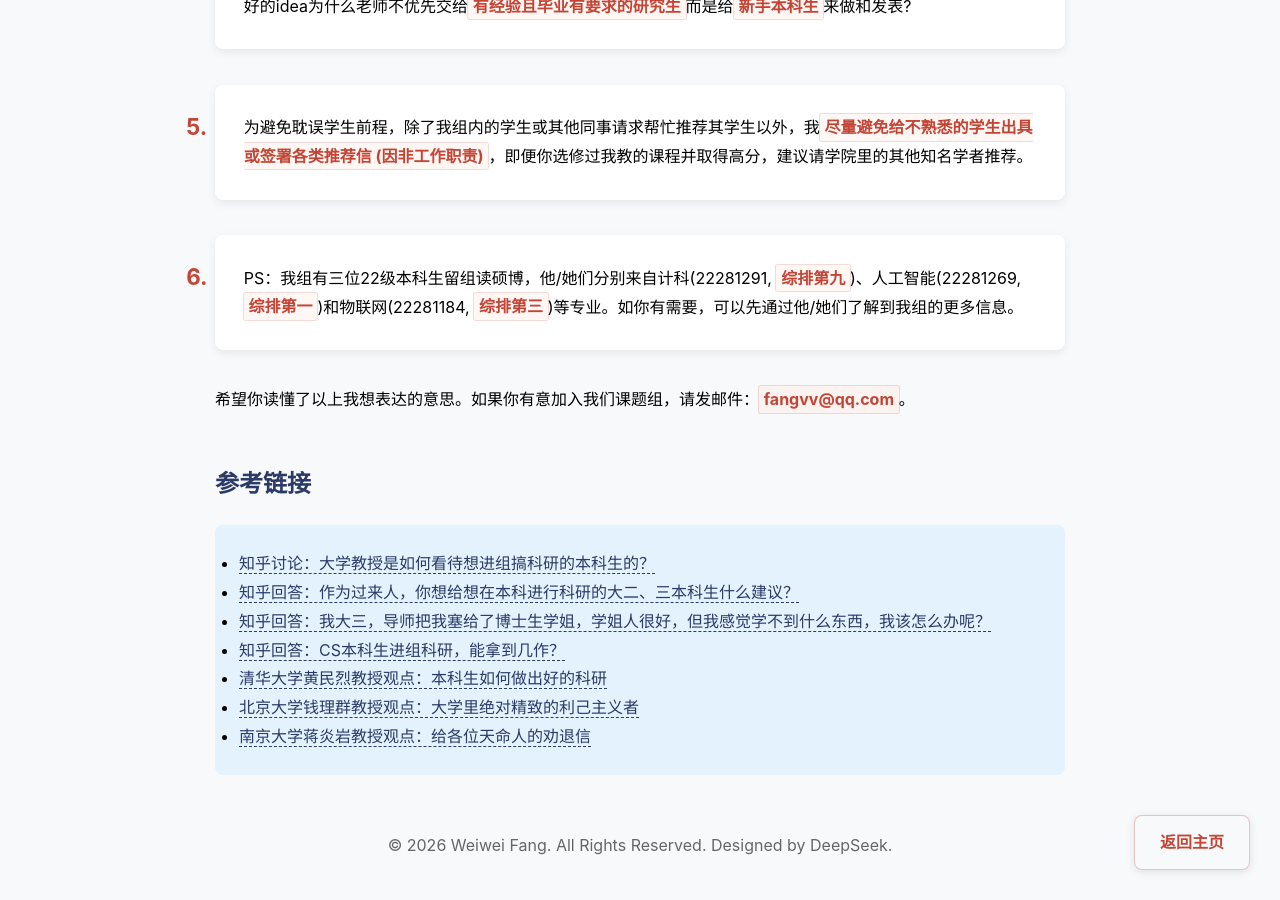
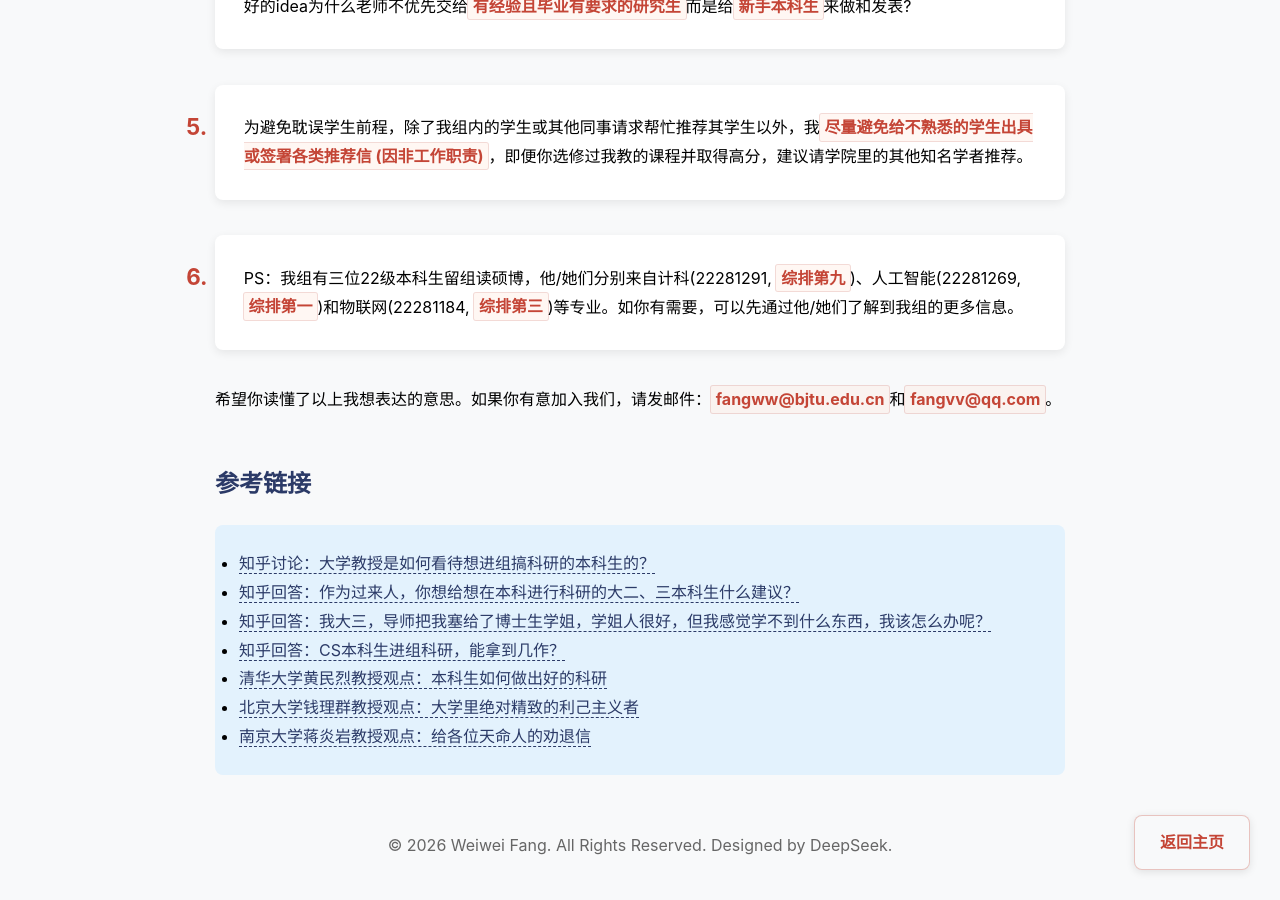
Before and after one commit to fangvv/Homepage, a Jekyll site: the page faq.html, which Jekyll copies as it is, in a window 1280 px wide and 900 px high, scrolled down 797 px. Built offline with Jekyll 4.4.1, drawn with Linux system fonts in a browser that asks for light colours; comment, search, counter and statistics services are not loaded.

Commit message:
update email

```diff
--- a/faq.html
+++ b/faq.html
@@ -133,7 +133,7 @@ strong:hover {
     </ol>
 
 <p>
-希望你读懂了以上我想表达的意思。如果你有意加入我们课题组，请发邮件：<strong>fangvv@qq.com</strong>。
+希望你读懂了以上我想表达的意思。如果你有意加入我们，请发邮件：<strong>fangww@bjtu.edu.cn</strong>和<strong>fangvv@qq.com</strong>。
 </p>
 
     <h2 style="color:var(--primary);margin-top:3rem">参考链接</h2>
--- a/faq2.html
+++ b/faq2.html
@@ -132,7 +132,7 @@ strong:hover {
     </ol>
 
 <p>
-希望你读懂了以上我想表达的意思。如果你有意加入我们课题组，请发邮件：<strong>fangvv@qq.com</strong>。
+希望你读懂了以上我想表达的意思。如果你有意加入我们，请发邮件：<strong>fangww@bjtu.edu.cn</strong>和<strong>fangvv@qq.com</strong>。
 </p>
 
     <h2 style="color:var(--primary);margin-top:3rem">参考链接</h2>
```
